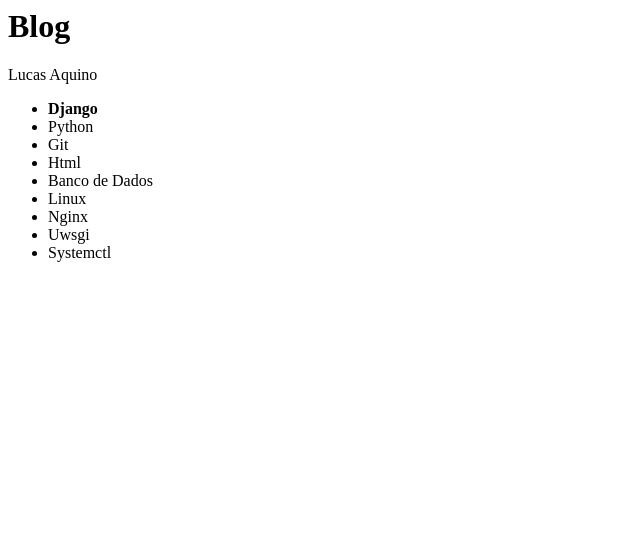
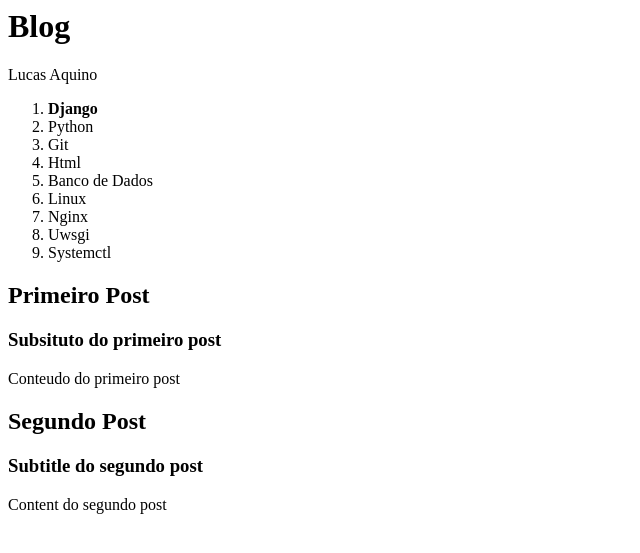
Before and after one commit to lndaquino/django-blog, a Django app: page /blog/ in a window 1280 px wide. Shown: the top 553 px of the page, without its empty margins (0-640 px from the left). Run offline with Django 3.2, Linux system fonts and the light colour scheme; data comes from the database, SQL or seed files in the repository; both versions use the stored data as it was after the commit.

Commit message:
Reading DB

```diff
--- a/blog/website/templates/index.html
+++ b/blog/website/templates/index.html
@@ -1,7 +1,7 @@
 <h1>Blog</h1>
 {{name}}
 
-<ul>
+<ol>
   {% for item in listaTecnologias %}
     {% if item == 'Django' %}
       <li><strong>{{item}}</strong></li>
@@ -9,4 +9,10 @@
       <li>{{item}}</li>
     {% endif %}
   {% endfor %}
-</ul>
+</ol>
+
+{% for post in posts %}
+  <h2>{{ post.title }}</h2>
+  <h3>{{ post.subTitle }}</h3>
+  <p>{{ post.content }}</p>
+{% endfor %}
--- a/blog/website/views.py
+++ b/blog/website/views.py
@@ -1,9 +1,12 @@
 from django.shortcuts import render
 # from django.http import HttpResponse
+from .models import Post
 
 # Create your views here.
 def helloBlog(request):
   # return HttpResponse('Blog')
   lista = ['Django', 'Python', 'Git', 'Html', 'Banco de Dados', 'Linux', 'Nginx', 'Uwsgi', 'Systemctl']
-  data = {'name': 'Lucas Aquino', 'listaTecnologias' : lista}
+  postsList = Post.objects.all()
+  data = {'name': 'Lucas Aquino', 'listaTecnologias' : lista, 'posts': postsList}
+
   return render(request, 'index.html', data)
```
Also changed, not shown: blog/db.sqlite3.
